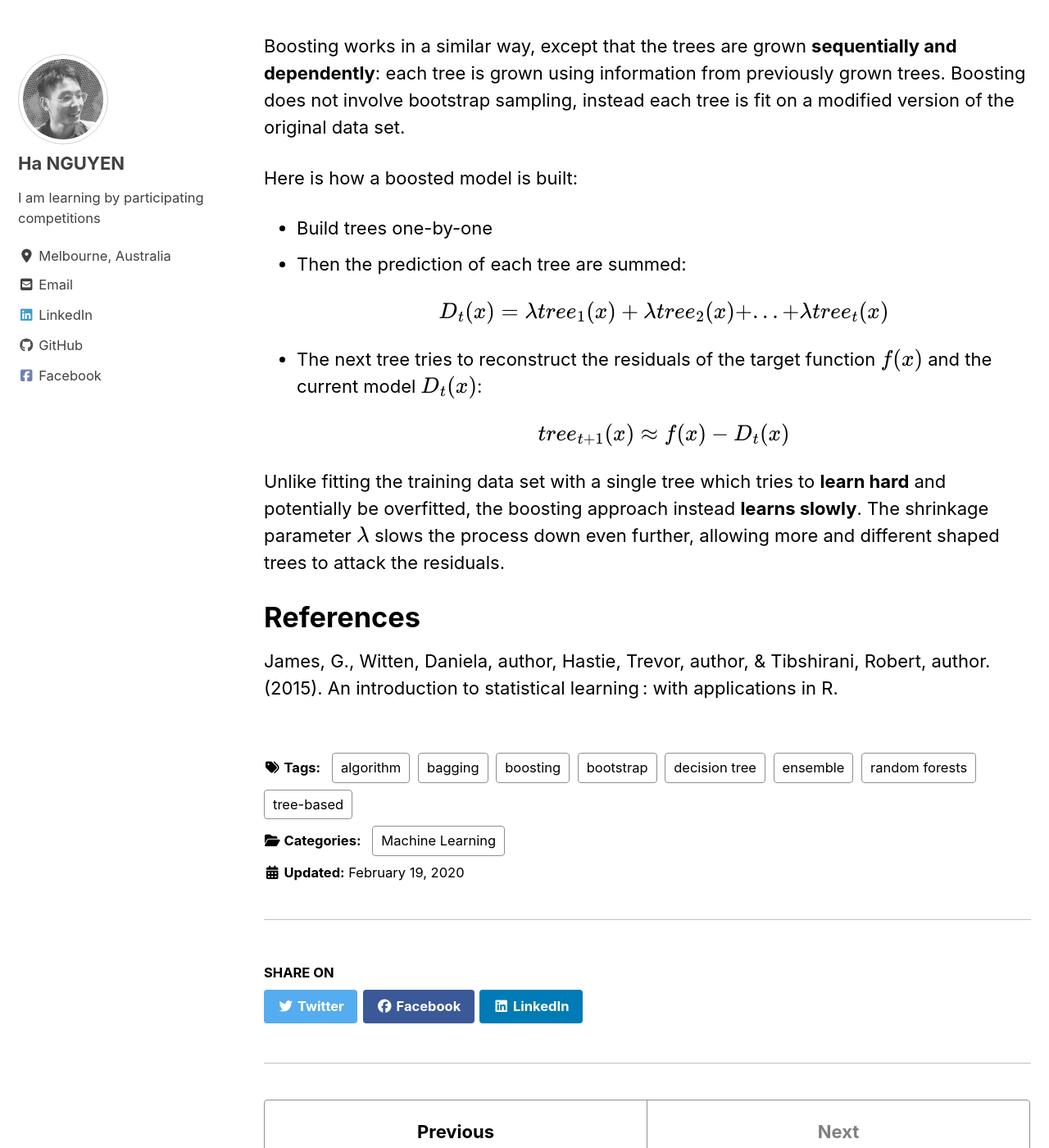
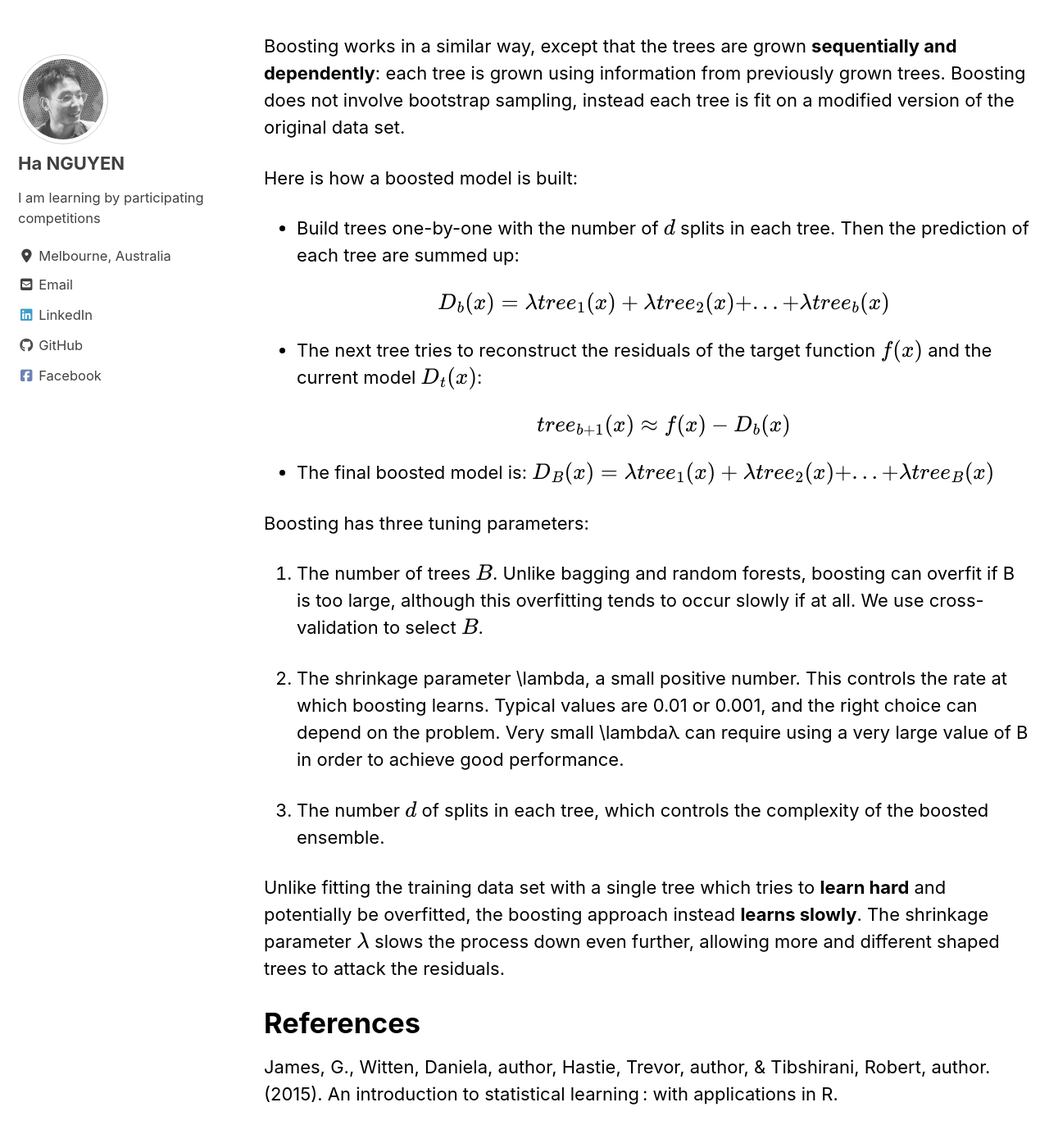
Before and after one commit to datasciblog/datasciblog.github.io, a Jekyll site: the page built from _posts/2020-02-19-tree-based-methods-02.md, in a window 1280 px wide and 1400 px high, scrolled down 6647 px. Shown: the whole window at 82% size. Built offline with Jekyll 4.4.1, drawn with Linux system fonts in a browser that asks for light colours; cached includes are drawn as plain includes; nearby versions of some CDN libraries; formulas are drawn with MathJax 3.

Commit message:
Update 2020-02-19-tree-based-methods-02.md

```diff
--- a/_posts/2020-02-19-tree-based-methods-02.md
+++ b/_posts/2020-02-19-tree-based-methods-02.md
@@ -96,14 +96,24 @@ Boosting works in a similar way, except that the trees are grown **sequentially
 
 Here is how a boosted model is built:
 
-- Build trees one-by-one
-- Then the prediction of each tree are summed:
+- Build trees one-by-one with the number of $d$ splits in each tree. Then the prediction of each tree are summed up:
 
-    $$ D_t(x) = \lambda tree_1(x) + \lambda tree_2(x) + ... + \lambda tree_t(x)$$
+    $$ D_b(x) = \lambda tree_1(x) + \lambda tree_2(x) + ... + \lambda tree_b(x)$$
 
 - The next tree tries to reconstruct the residuals of the target function $f(x)$ and the current model $D_t(x)$:
 
-    $$ tree_{t+1}(x) \approx f(x) - D_t(x)$$
+    $$ tree_{b+1}(x) \approx f(x) - D_b(x)$$
+
+- The final boosted model is:
+    $$ D_B(x) = \lambda tree_1(x) + \lambda tree_2(x) + ... + \lambda tree_B(x)$$
+
+Boosting has three tuning parameters:
+
+1. The number of trees $B$. Unlike bagging and random forests, boosting can overfit if B is too large, although this overfitting tends to occur slowly if at all. We use cross-validation to select $B$.
+
+2. The shrinkage parameter \lambda, a small positive number. This controls the rate at which boosting learns. Typical values are 0.01 or 0.001, and the right choice can depend on the problem. Very small \lambdaλ can require using a very large value of B in order to achieve good performance.
+
+3. The number $d$ of splits in each tree, which controls the complexity of the boosted ensemble.
 
 Unlike fitting the training data set with a single tree which tries to **learn hard** and potentially be overfitted, the boosting approach instead **learns slowly**. The shrinkage parameter $\lambda$ slows the process down even further, allowing more and different shaped trees to attack the residuals.
 
```
